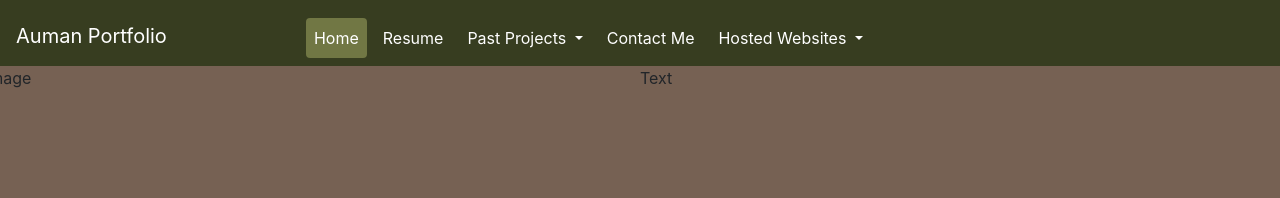
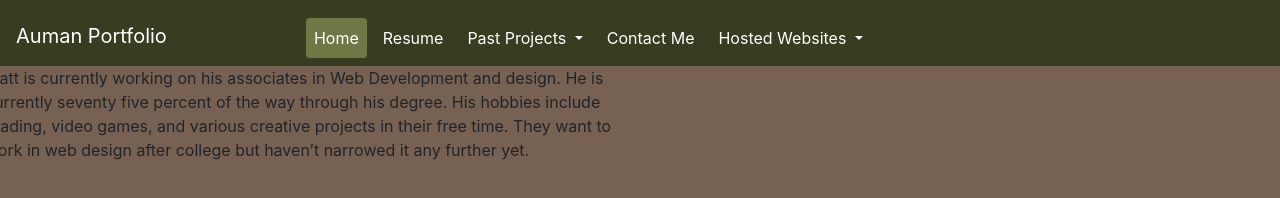
Before and after one commit to mda1523/AumanPortfolio, a plain HTML site: page index.html in a window 1280 px wide. Drawn offline with nearby package versions, Linux system fonts and the light colour scheme.

Commit message:
more changes

```diff
--- a/index.html
+++ b/index.html
@@ -51,10 +51,24 @@
 
   <script src="https://maxcdn.bootstrapcdn.com/bootstrap/4.0.0/js/bootstrap.min.js" integrity="sha384-JZR6Spejh4U02d8jOt6vLEHfe/JQGiRRSQQxSfFWpi1MquVdAyjUar5+76PVCmYl" crossorigin="anonymous"></script>
 
-  <div class="row">
-    <div class="col-6 p-0 order-2">Text</div>
-    <div class="col-6 p-0 order-1">Image</div>
-</div>
+  <!-- <div class="row1">
+    <div class="col-6 p-0 order-2">
+      Matt is currently working on his associates in Web Development and design.
+      He is currently seventy five percent of the way through his degree.
+      His hobbies include reading, video games, and various creative projects in their free time.
+      They want to work in web design after college but haven’t narrowed it any further yet.
+    </div>
+    <div class="col-6 p-0 order-1">
+      <img src="/files/pictures/ace.png" alt="">
+    </div>
+</div> -->
+<div class="row">
+  <div style="padding:0" class="col-6 order-2">Matt is currently working on his associates in Web Development and design.
+    He is currently seventy five percent of the way through his degree.
+    His hobbies include reading, video games, and various creative projects in their free time.
+    They want to work in web design after college but haven’t narrowed it any further yet.</div>
+  <!-- <div style="padding:0" class="col-6 order-1">img</div> -->
+ </div>
 
 
 
--- a/styles/index.css
+++ b/styles/index.css
@@ -26,6 +26,12 @@ img {
 	clear: both;
 }
 
+div {
+	float: right;
+}
+
+
+
 @media screen and (max-width:  600px) {
 	.column {
 		width: 100%;
```
Also changed, not shown: pages/resume.htm (+2 -2 lines).
